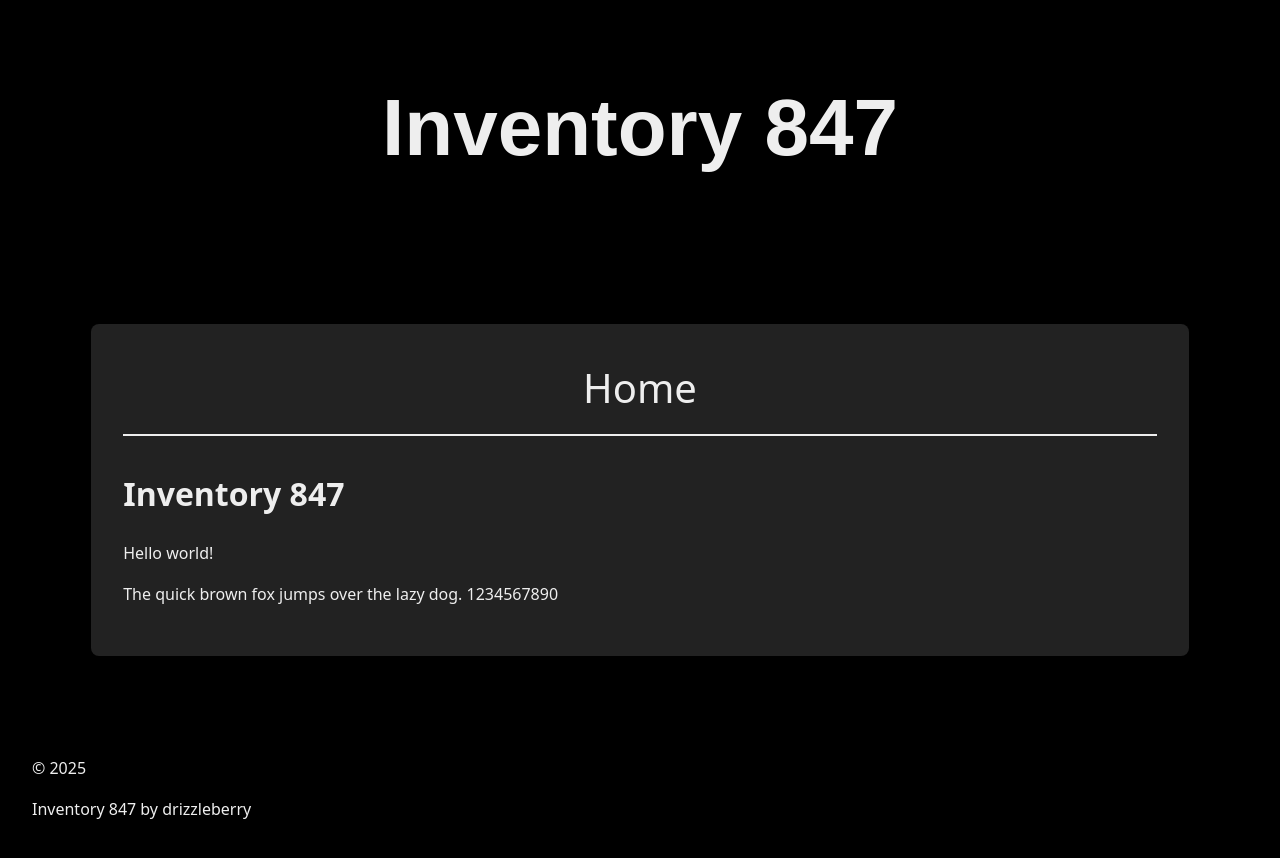
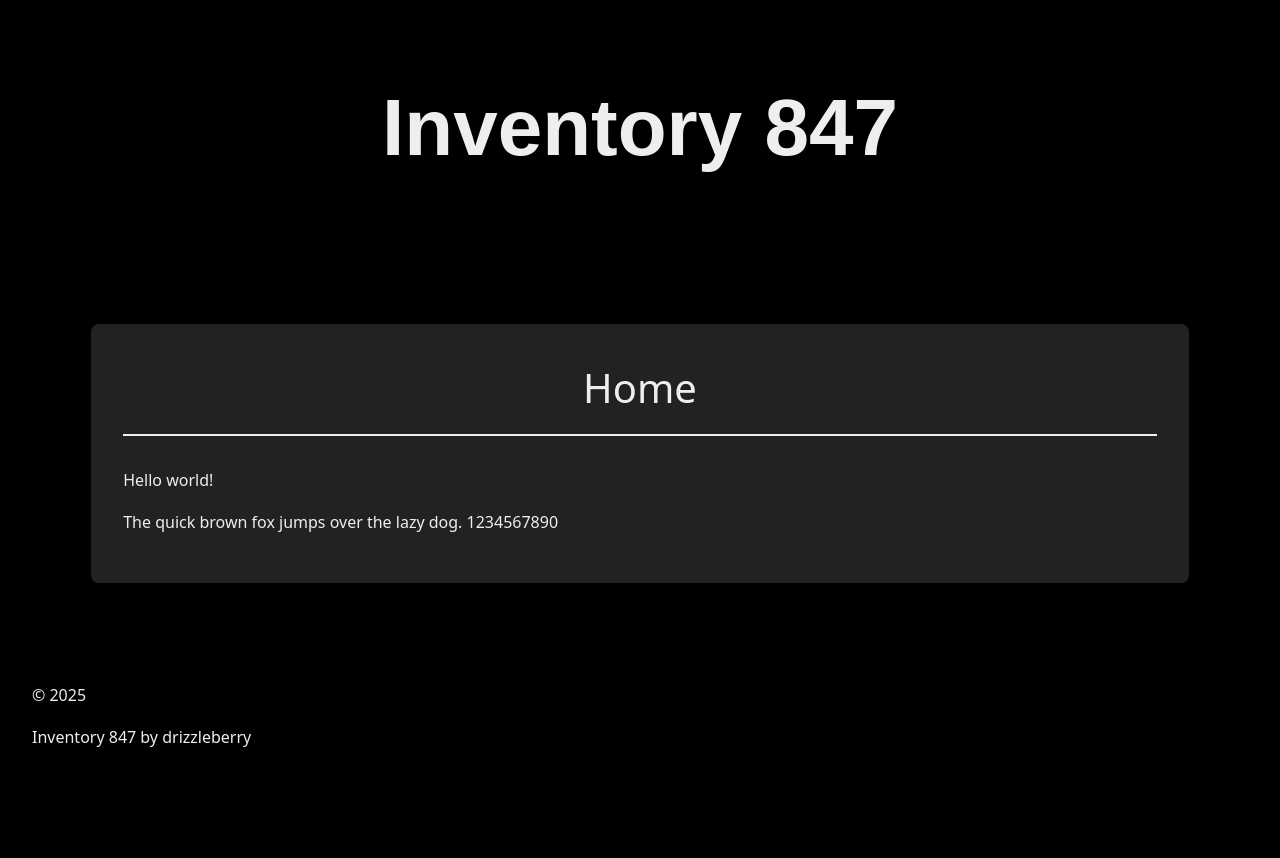
Before and after one commit to drizzleberry/drizzleberry.github.io, a Jekyll site: the page built from index.md, in a window 1280 px wide. Shown: the top 858 px of the page. Built offline with Jekyll 4.4.1, drawn with Linux system fonts in a browser that asks for light colours; a style sheet for code colours, icons or effects is not loaded.

Commit message:
Update index.md

```diff
--- a/index.md
+++ b/index.md
@@ -3,7 +3,6 @@ layout: default
 title: Home
 ---
 
-# Inventory 847
 Hello world!
 
 The quick brown fox jumps over the lazy dog.
```
